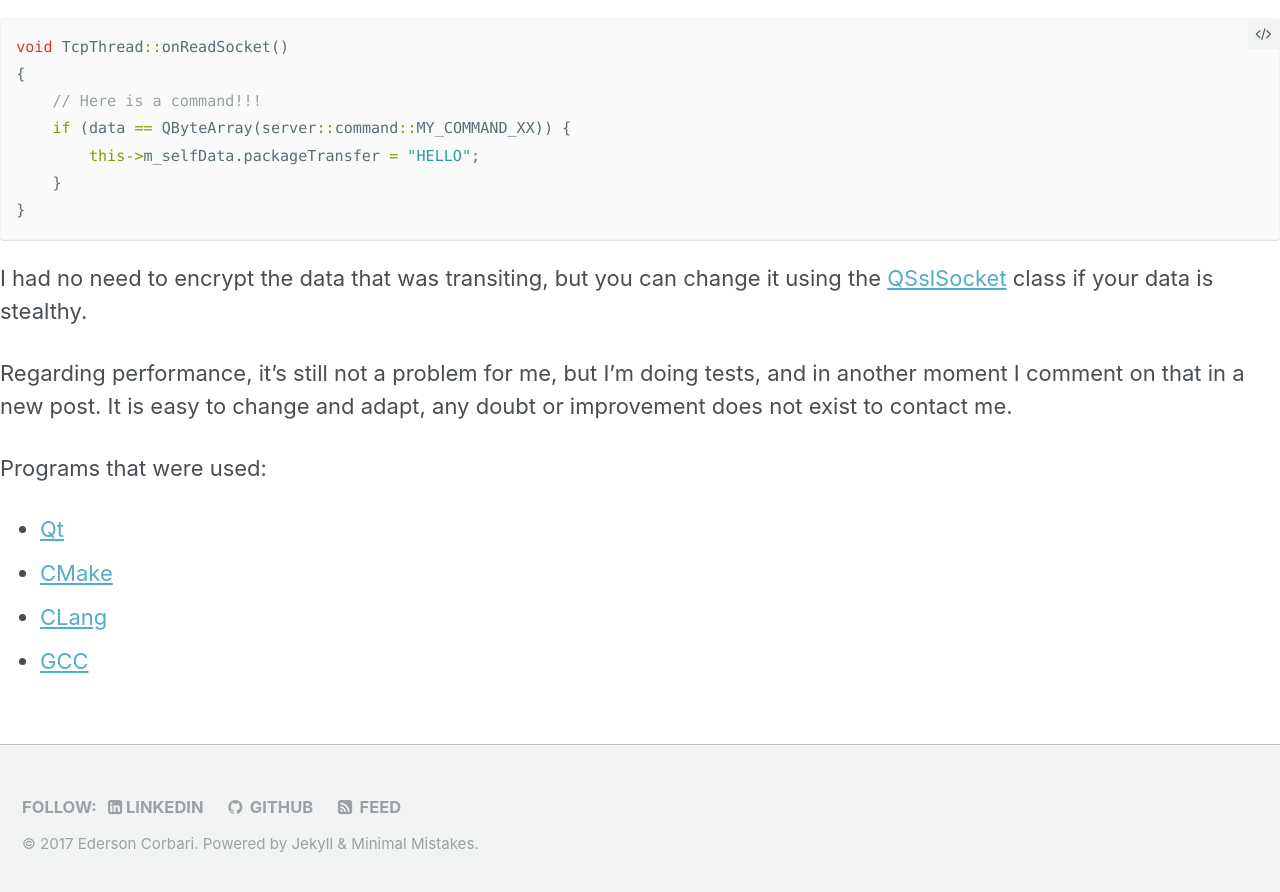
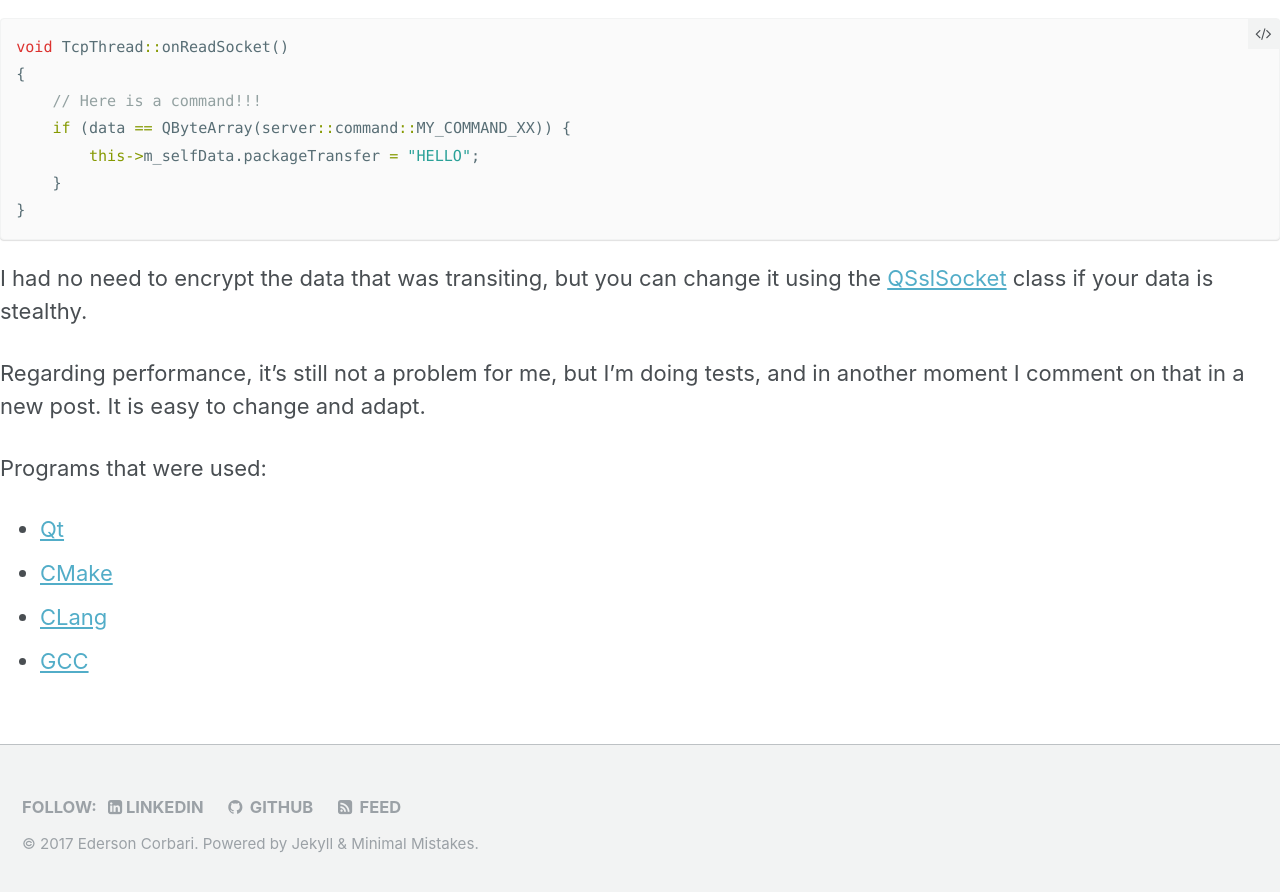
Before and after one commit to edersoncorbari/edersoncorbari.github.io, a Jekyll site: the page built from _posts/2017-07-23-qt-socket-server.md, in a window 1280 px wide and 900 px high, scrolled down 864 px. Shown: the top 892 px of the window. Built offline with Jekyll 4.4.1, drawn with Linux system fonts in a browser that asks for light colours; our own code applies the rules of GitHub Pages for plain Markdown files.

```diff
--- a/_posts/2017-07-23-qt-socket-server.md
+++ b/_posts/2017-07-23-qt-socket-server.md
@@ -50,8 +50,7 @@ void TcpThread::onReadSocket()
 
 I had no need to encrypt the data that was transiting, but you can change it using the [QSslSocket](http://doc.qt.io/qt-5/qsslsocket.html) class if your data is stealthy.
 
-Regarding performance, it's still not a problem for me, but I'm doing tests, and in another moment I comment on that in a new post. It is easy to change and adapt,
-any doubt or improvement does not exist to contact me.
+Regarding performance, it's still not a problem for me, but I'm doing tests, and in another moment I comment on that in a new post. It is easy to change and adapt.
 
 Programs that were used:
 
```
Also changed, not shown: _pages/about.md (+1 -1 lines), _portfolio/marlin.md (added, +22 -0 lines), index.md (+1 -1 lines), assets/images/projects/inpe.jpg (added), assets/images/projects/marlin.jpg (added).
